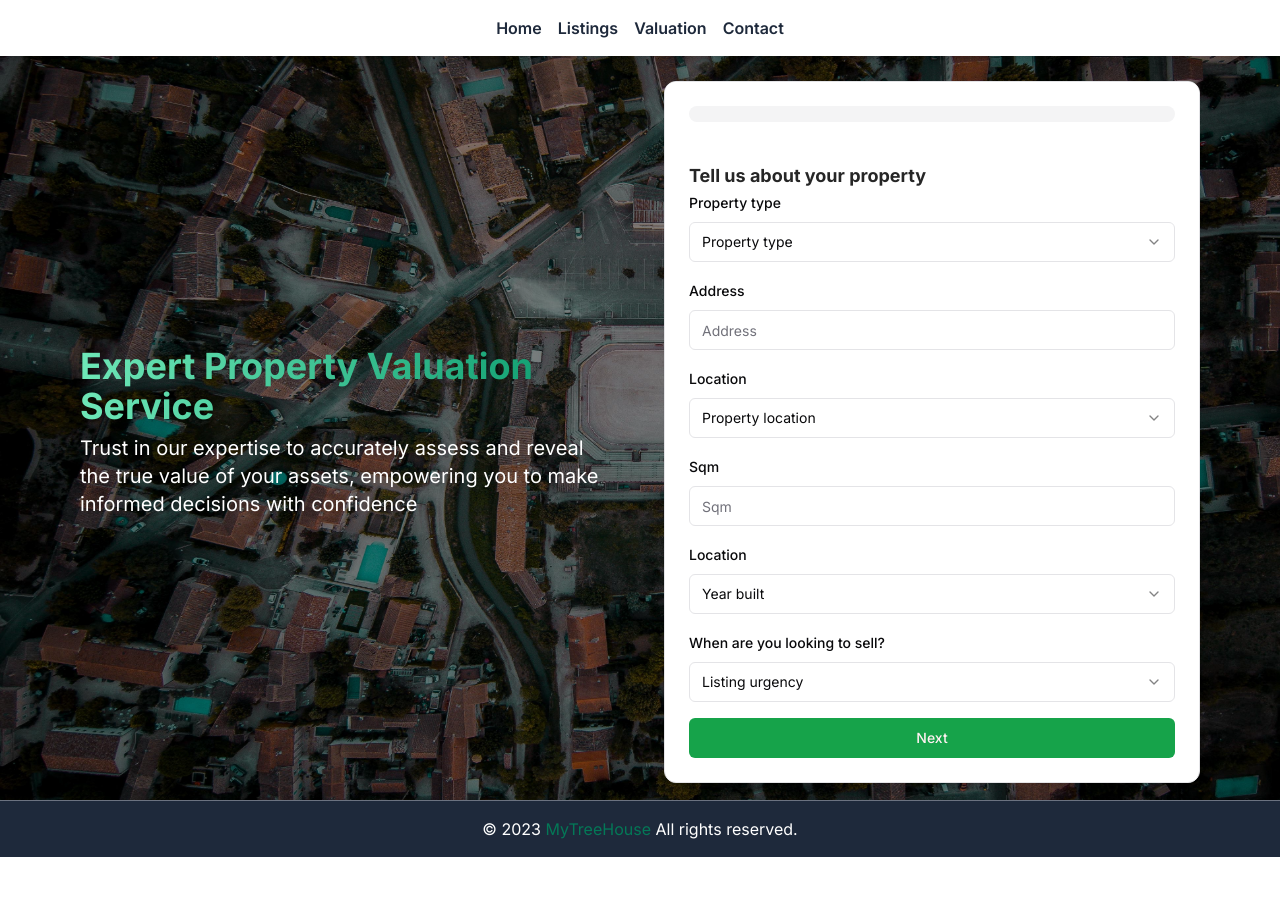
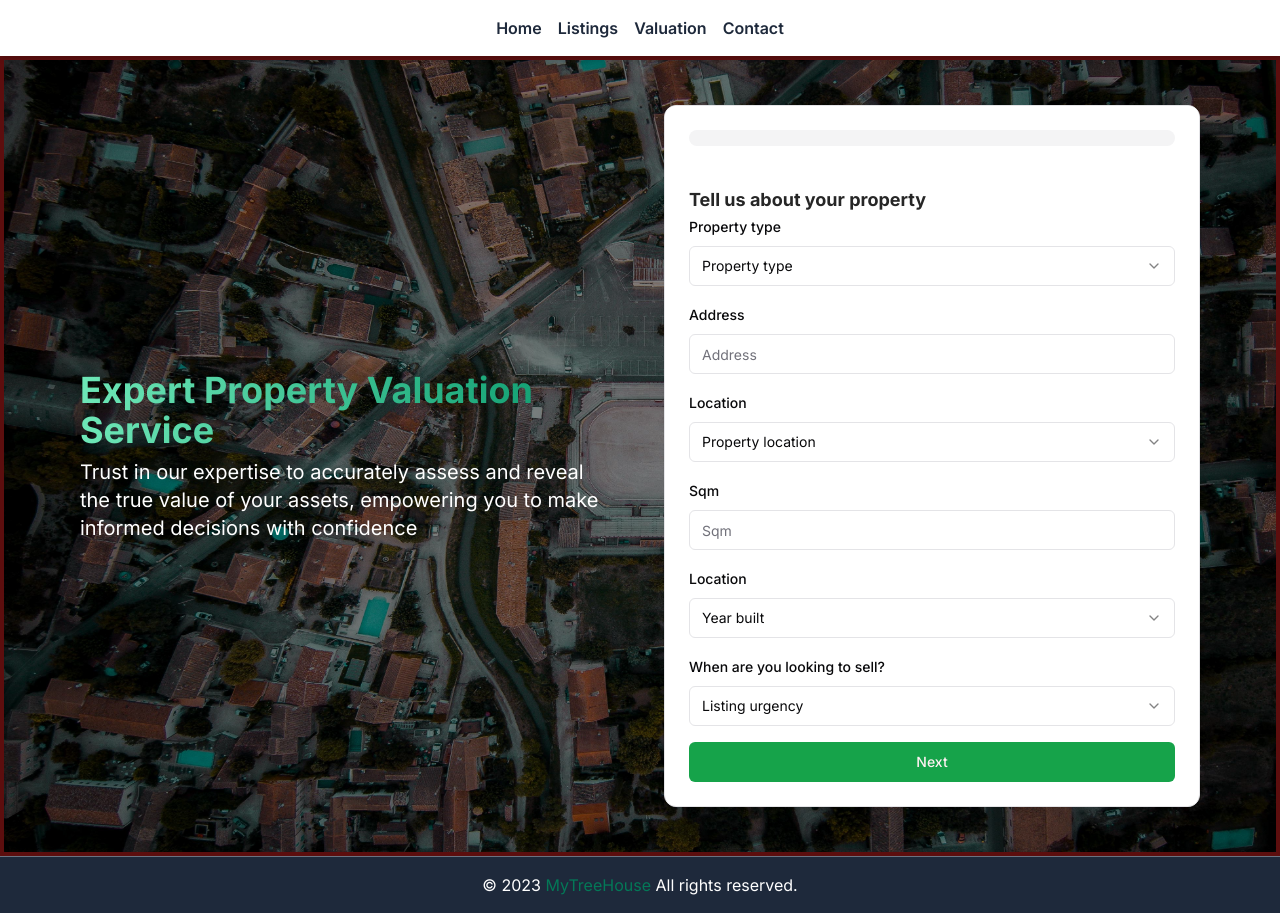
Before and after one commit to mytreehouse-ai/mytreehouse, a Next.js app: page /property-valuation in a window 1280 px wide. Before the commit the page ends 857 px from the top, so only its background shows below. Built offline with nearby package versions, Linux system fonts and the light colour scheme.

Commit message:
Refactor property valuation page layout and add red border to the background image

```diff
--- a/app/property-valuation/page.tsx
+++ b/app/property-valuation/page.tsx
@@ -3,9 +3,9 @@ import Image from "next/image";
 
 const Page = () => {
   return (
-    <div className="relative flex flex-col h-full pb-20 px-14 py-36 md:flex-row md:items-center md:justify-center">
+    <div className="relative flex flex-col h-full py-20 mt-14 px-14 md:flex-row md:items-center md:justify-center">
       <Image
-        className="absolute brightness-50"
+        className="absolute border-4 border-red-700 brightness-50"
         src="/property-valuation-bg.jpg"
         alt="propery_valuation_bg"
         sizes="(max-width: 768px) 100vw"
```
